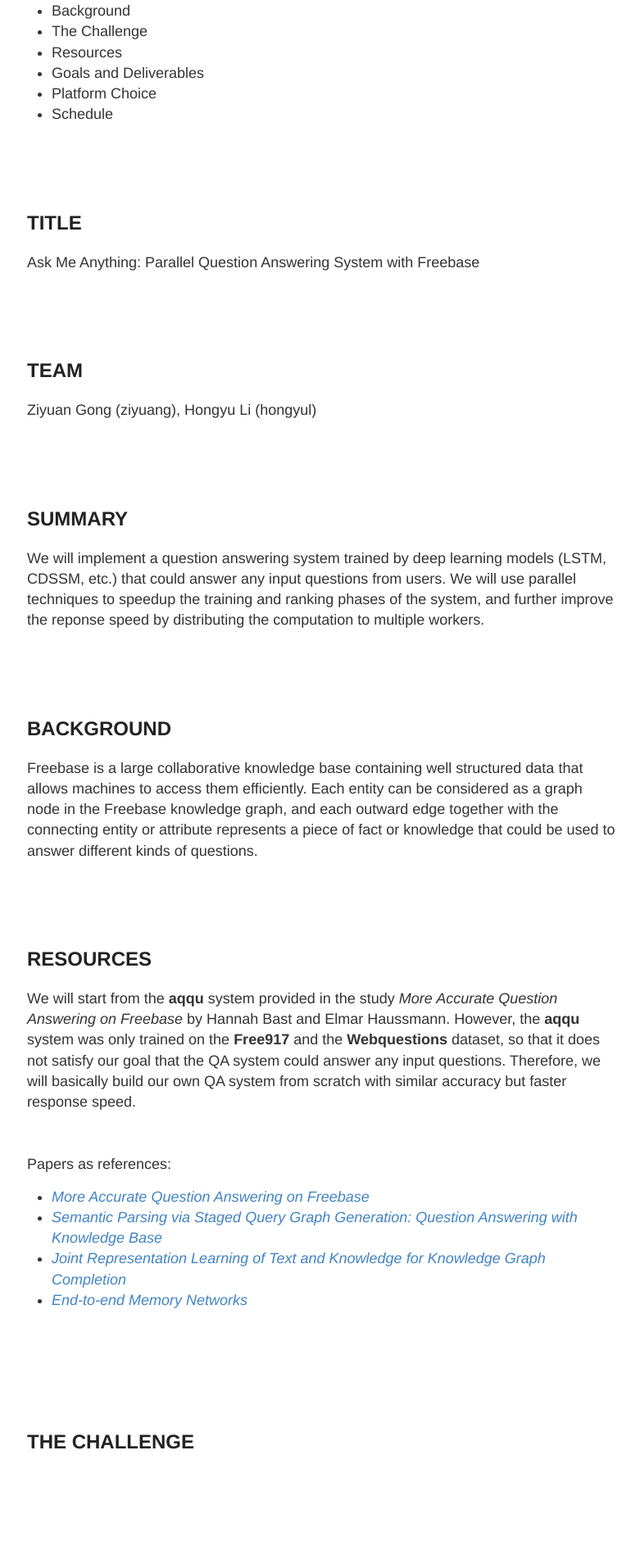
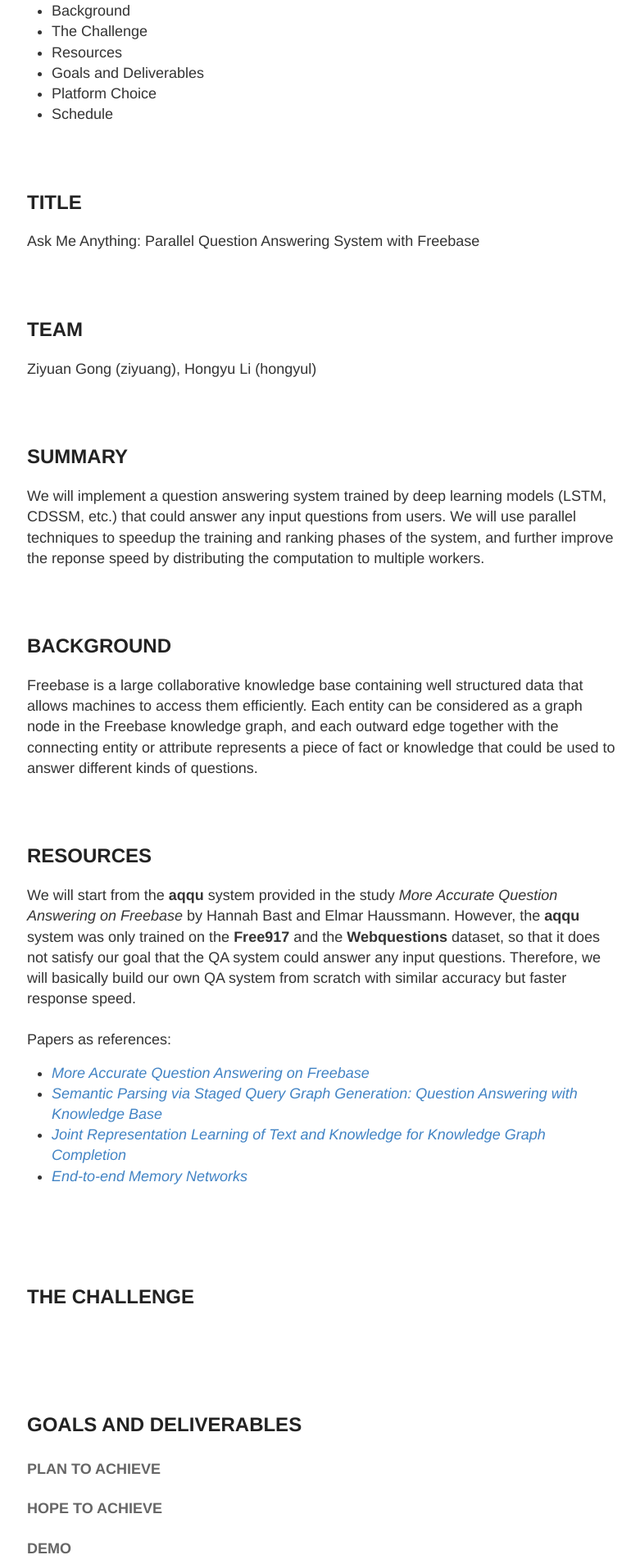
Before and after one commit to xiaozhuyfk/parallel, a Jekyll site: the page built from docs/_posts/2017-4-8-Project-Proposal.md, in a window 1280 px wide. Shown: the part 392-2300 px from the top of the page at 82% size, without its empty margins (247-1028 px from the left). Built offline with Jekyll 4.4.1, drawn with Linux system fonts in a browser that asks for light colours.

Commit message:
Update 2017-4-8-Project-Proposal.md

```diff
--- a/docs/_posts/2017-4-8-Project-Proposal.md
+++ b/docs/_posts/2017-4-8-Project-Proposal.md
@@ -13,39 +13,39 @@
 * Goals and Deliverables
 * Platform Choice
 * Schedule
-<br><br><br><br>
+<br><br><br>
 
 
 ## TITLE
 Ask Me Anything: Parallel Question Answering System with Freebase
-<br><br><br><br>
+<br><br><br>
 
 ## TEAM
 Ziyuan Gong (ziyuang), Hongyu Li (hongyul)
-<br><br><br><br>
+<br><br><br>
 
 ## SUMMARY
 We will implement a question answering system trained by deep learning models (LSTM, CDSSM, etc.) that could answer any input questions from users. We will use parallel techniques to speedup the training and ranking phases of the system, and further improve the reponse speed by distributing the computation to multiple workers.
-<br><br><br><br>
+<br><br><br>
 
 
 ## BACKGROUND
 Freebase is a large collaborative knowledge base containing well structured data that allows machines to access them efficiently. Each entity can be considered as a graph node in the Freebase knowledge graph, and each outward edge together with the connecting entity or attribute represents a piece of fact or knowledge that could be used to answer different kinds of questions.
-<br><br><br><br>
+<br><br><br>
 
 ## RESOURCES
 We will start from the **aqqu** system provided in the study *More Accurate Question Answering on Freebase* by Hannah Bast and Elmar Haussmann. However, the **aqqu** system was only trained on the **Free917** and the **Webquestions** dataset, so that it does not satisfy our goal that the QA system could answer any input questions. Therefore, we will basically build our own QA system from scratch with similar accuracy but faster response speed.
-<br><br><br>
+<br><br>
 Papers as references:
 * [*More Accurate Question Answering on Freebase*](http://ad-publications.informatik.uni-freiburg.de/CIKM_freebase_qa_BH_2015.pdf)
 * [*Semantic Parsing via Staged Query Graph Generation: Question Answering with Knowledge Base*](http://www.aclweb.org/anthology/P15-1128)
 * [*Joint Representation Learning of Text and Knowledge for Knowledge Graph Completion*](https://arxiv.org/pdf/1611.04125.pdf)
 * [*End-to-end Memory Networks*](https://papers.nips.cc/paper/5846-end-to-end-memory-networks.pdf)
 
-<br><br><br><br>
+<br><br><br>
 
 ## THE CHALLENGE
-<br><br><br><br>
+<br><br><br>
 
 ## GOALS AND DELIVERABLES
 #### PLAN TO ACHIEVE
@@ -53,10 +53,10 @@
 #### HOPE TO ACHIEVE
 
 #### DEMO
-<br><br><br><br>
+<br><br><br>
 
 ## PLATFORM CHOICE
-<br><br><br><br>
+<br><br><br>
 
 ## SCHEDULE
-<br><br><br><br>
+<br><br><br>
```
